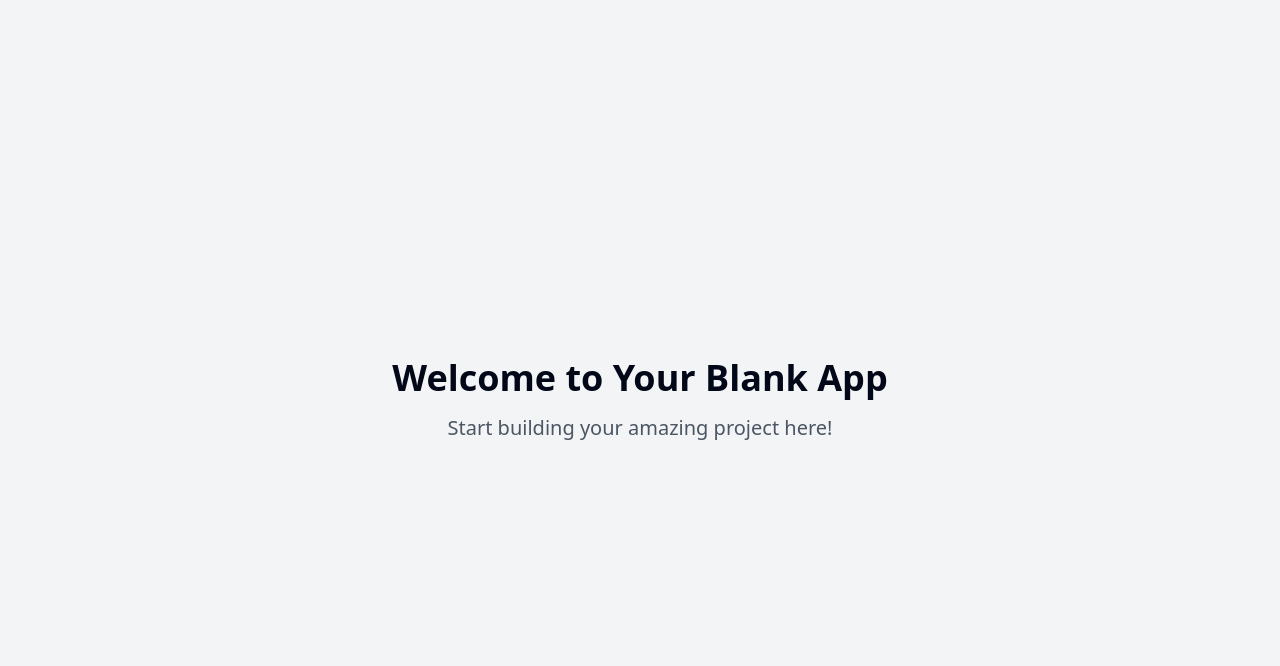
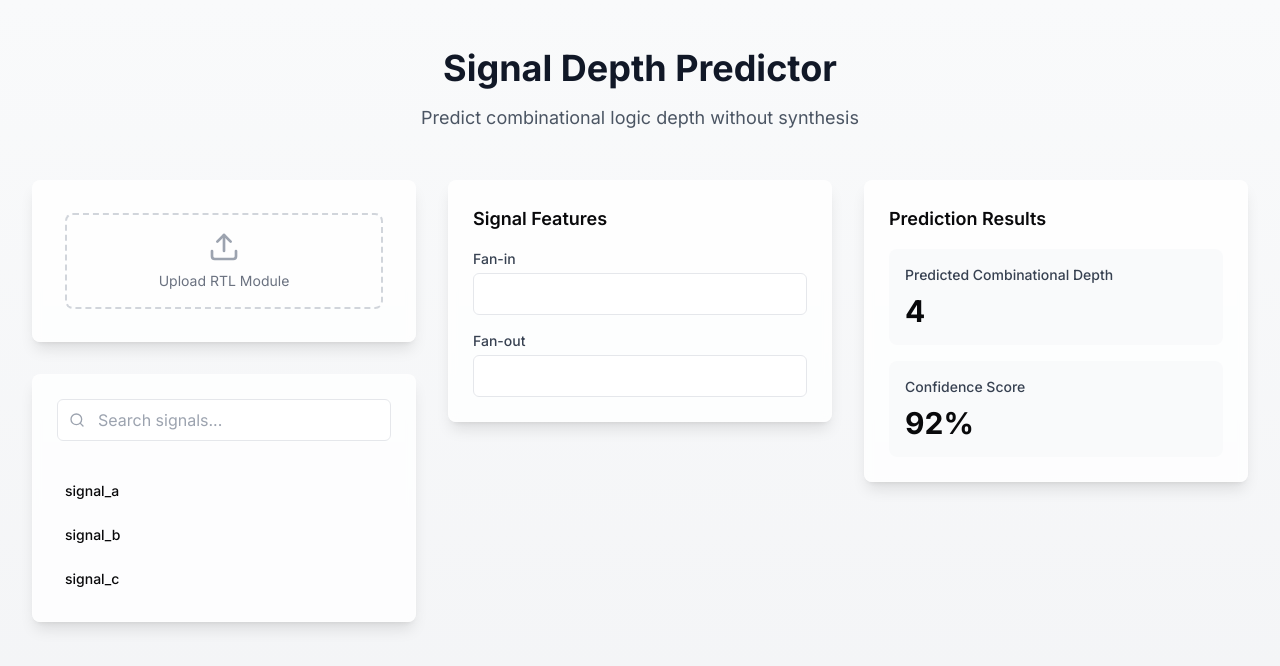
Before and after one commit to Divyanshi279/signal-depth-predictor, a React (Vite) app: page / in a window 1280 px wide. Shown: the top 666 px of the page. Built offline with nearby package versions, Linux system fonts and the light colour scheme.

Commit message:
Implement signal depth predictor
Implements an AI algorithm to predict combinational complexity/depth of signals to quickly identify timing violations in RTL code.

```diff
--- /dev/null
+++ b/src/components/FeatureInput.tsx
@@ -0,0 +1,37 @@
+
+import { useState } from 'react';
+
+export const FeatureInput = () => {
+  const [fanIn, setFanIn] = useState('');
+  const [fanOut, setFanOut] = useState('');
+
+  return (
+    <div className="glass-card p-6 rounded-lg animate-fade-in">
+      <h3 className="text-lg font-semibold mb-4">Signal Features</h3>
+      <div className="space-y-4">
+        <div>
+          <label className="block text-sm font-medium text-gray-700 mb-1">
+            Fan-in
+          </label>
+          <input
+            type="number"
+            value={fanIn}
+            onChange={(e) => setFanIn(e.target.value)}
+            className="w-full p-2 rounded-md border border-gray-200 focus:outline-none focus:ring-2 focus:ring-gray-200"
+          />
+        </div>
+        <div>
+          <label className="block text-sm font-medium text-gray-700 mb-1">
+            Fan-out
+          </label>
+          <input
+            type="number"
+            value={fanOut}
+            onChange={(e) => setFanOut(e.target.value)}
+            className="w-full p-2 rounded-md border border-gray-200 focus:outline-none focus:ring-2 focus:ring-gray-200"
+          />
+        </div>
+      </div>
+    </div>
+  );
+};
--- /dev/null
+++ b/src/components/FileUpload.tsx
@@ -0,0 +1,39 @@
+
+import { useState } from 'react';
+import { Upload } from 'lucide-react';
+
+export const FileUpload = () => {
+  const [file, setFile] = useState<File | null>(null);
+
+  const handleFileChange = (e: React.ChangeEvent<HTMLInputElement>) => {
+    if (e.target.files && e.target.files[0]) {
+      setFile(e.target.files[0]);
+    }
+  };
+
+  return (
+    <div className="glass-card p-8 rounded-lg animate-fade-in">
+      <div className="flex flex-col items-center justify-center gap-4">
+        <div className="p-4 border-2 border-dashed border-gray-300 rounded-lg w-full hover:border-gray-400 transition-colors cursor-pointer">
+          <label className="flex flex-col items-center justify-center gap-2 cursor-pointer">
+            <Upload className="w-8 h-8 text-gray-400" />
+            <span className="text-sm text-gray-500">
+              {file ? file.name : 'Upload RTL Module'}
+            </span>
+            <input
+              type="file"
+              className="hidden"
+              onChange={handleFileChange}
+              accept=".v,.sv,.svh"
+            />
+          </label>
+        </div>
+        {file && (
+          <p className="text-sm text-gray-500">
+            File size: {(file.size / 1024).toFixed(2)} KB
+          </p>
+        )}
+      </div>
+    </div>
+  );
+};
--- /dev/null
+++ b/src/components/ResultsDisplay.tsx
@@ -0,0 +1,22 @@
+
+export const ResultsDisplay = () => {
+  return (
+    <div className="glass-card p-6 rounded-lg animate-fade-in">
+      <h3 className="text-lg font-semibold mb-4">Prediction Results</h3>
+      <div className="space-y-4">
+        <div className="p-4 bg-gray-50 rounded-lg">
+          <p className="text-sm font-medium text-gray-700">
+            Predicted Combinational Depth
+          </p>
+          <p className="text-3xl font-bold mt-2">4</p>
+        </div>
+        <div className="p-4 bg-gray-50 rounded-lg">
+          <p className="text-sm font-medium text-gray-700">
+            Confidence Score
+          </p>
+          <p className="text-3xl font-bold mt-2">92%</p>
+        </div>
+      </div>
+    </div>
+  );
+};
--- /dev/null
+++ b/src/components/SignalSelector.tsx
@@ -0,0 +1,30 @@
+
+import { Search } from 'lucide-react';
+
+export const SignalSelector = () => {
+  return (
+    <div className="glass-card p-6 rounded-lg animate-fade-in">
+      <div className="flex flex-col gap-4">
+        <div className="relative">
+          <Search className="absolute left-3 top-1/2 transform -translate-y-1/2 text-gray-400 w-4 h-4" />
+          <input
+            type="text"
+            placeholder="Search signals..."
+            className="pl-10 w-full p-2 rounded-md border border-gray-200 focus:outline-none focus:ring-2 focus:ring-gray-200"
+          />
+        </div>
+        <div className="mt-4 space-y-2">
+          <div className="p-2 hover:bg-gray-50 rounded-md cursor-pointer transition-colors">
+            <p className="text-sm font-medium">signal_a</p>
+          </div>
+          <div className="p-2 hover:bg-gray-50 rounded-md cursor-pointer transition-colors">
+            <p className="text-sm font-medium">signal_b</p>
+          </div>
+          <div className="p-2 hover:bg-gray-50 rounded-md cursor-pointer transition-colors">
+            <p className="text-sm font-medium">signal_c</p>
+          </div>
+        </div>
+      </div>
+    </div>
+  );
+};
--- a/src/index.css
+++ b/src/index.css
@@ -1,3 +1,6 @@
+
+@import url('https://fonts.googleapis.com/css2?family=Inter:wght@100;200;300;400;500;600;700;800;900&display=swap');
+
 @tailwind base;
 @tailwind components;
 @tailwind utilities;
@@ -5,97 +8,51 @@
 @layer base {
   :root {
     --background: 0 0% 100%;
-    --foreground: 222.2 84% 4.9%;
-
+    --foreground: 240 10% 3.9%;
     --card: 0 0% 100%;
-    --card-foreground: 222.2 84% 4.9%;
-
+    --card-foreground: 240 10% 3.9%;
     --popover: 0 0% 100%;
-    --popover-foreground: 222.2 84% 4.9%;
-
-    --primary: 222.2 47.4% 11.2%;
-    --primary-foreground: 210 40% 98%;
-
-    --secondary: 210 40% 96.1%;
-    --secondary-foreground: 222.2 47.4% 11.2%;
-
-    --muted: 210 40% 96.1%;
-    --muted-foreground: 215.4 16.3% 46.9%;
-
-    --accent: 210 40% 96.1%;
-    --accent-foreground: 222.2 47.4% 11.2%;
-
+    --popover-foreground: 240 10% 3.9%;
+    --primary: 240 5.9% 10%;
+    --primary-foreground: 0 0% 98%;
+    --secondary: 240 4.8% 95.9%;
+    --secondary-foreground: 240 5.9% 10%;
+    --muted: 240 4.8% 95.9%;
+    --muted-foreground: 240 3.8% 46.1%;
+    --accent: 240 4.8% 95.9%;
+    --accent-foreground: 240 5.9% 10%;
     --destructive: 0 84.2% 60.2%;
-    --destructive-foreground: 210 40% 98%;
-
-    --border: 214.3 31.8% 91.4%;
-    --input: 214.3 31.8% 91.4%;
-    --ring: 222.2 84% 4.9%;
-
+    --destructive-foreground: 0 0% 98%;
+    --border: 240 5.9% 90%;
+    --input: 240 5.9% 90%;
+    --ring: 240 5% 64.9%;
     --radius: 0.5rem;
-
-    --sidebar-background: 0 0% 98%;
-
-    --sidebar-foreground: 240 5.3% 26.1%;
-
-    --sidebar-primary: 240 5.9% 10%;
-
-    --sidebar-primary-foreground: 0 0% 98%;
-
-    --sidebar-accent: 240 4.8% 95.9%;
-
-    --sidebar-accent-foreground: 240 5.9% 10%;
-
-    --sidebar-border: 220 13% 91%;
-
-    --sidebar-ring: 217.2 91.2% 59.8%;
   }
 
-  .dark {
-    --background: 222.2 84% 4.9%;
-    --foreground: 210 40% 98%;
-
-    --card: 222.2 84% 4.9%;
-    --card-foreground: 210 40% 98%;
-
-    --popover: 222.2 84% 4.9%;
-    --popover-foreground: 210 40% 98%;
-
-    --primary: 210 40% 98%;
-    --primary-foreground: 222.2 47.4% 11.2%;
-
-    --secondary: 217.2 32.6% 17.5%;
-    --secondary-foreground: 210 40% 98%;
-
-    --muted: 217.2 32.6% 17.5%;
-    --muted-foreground: 215 20.2% 65.1%;
-
-    --accent: 217.2 32.6% 17.5%;
-    --accent-foreground: 210 40% 98%;
-
-    --destructive: 0 62.8% 30.6%;
-    --destructive-foreground: 210 40% 98%;
-
-    --border: 217.2 32.6% 17.5%;
-    --input: 217.2 32.6% 17.5%;
-    --ring: 212.7 26.8% 83.9%;
-    --sidebar-background: 240 5.9% 10%;
-    --sidebar-foreground: 240 4.8% 95.9%;
-    --sidebar-primary: 224.3 76.3% 48%;
-    --sidebar-primary-foreground: 0 0% 100%;
-    --sidebar-accent: 240 3.7% 15.9%;
-    --sidebar-accent-foreground: 240 4.8% 95.9%;
-    --sidebar-border: 240 3.7% 15.9%;
-    --sidebar-ring: 217.2 91.2% 59.8%;
-  }
-}
-
-@layer base {
   * {
     @apply border-border;
   }
 
   body {
-    @apply bg-background text-foreground;
+    @apply bg-background text-foreground font-sans antialiased;
+  }
+
+  .glass-card {
+    @apply bg-white/80 backdrop-blur-sm border border-white/20 shadow-lg;
+  }
+
+  .animate-in {
+    animation: fadeIn 0.3s ease-in-out;
+  }
+
+  @keyframes fadeIn {
+    from {
+      opacity: 0;
+      transform: translateY(10px);
+    }
+    to {
+      opacity: 1;
+      transform: translateY(0);
+    }
   }
 }
--- a/src/pages/Index.tsx
+++ b/src/pages/Index.tsx
@@ -1,11 +1,34 @@
-// Update this page (the content is just a fallback if you fail to update the page)
+
+import { FileUpload } from "@/components/FileUpload";
+import { SignalSelector } from "@/components/SignalSelector";
+import { FeatureInput } from "@/components/FeatureInput";
+import { ResultsDisplay } from "@/components/ResultsDisplay";
 
 const Index = () => {
   return (
-    <div className="min-h-screen flex items-center justify-center bg-gray-100">
-      <div className="text-center">
-        <h1 className="text-4xl font-bold mb-4">Welcome to Your Blank App</h1>
-        <p className="text-xl text-gray-600">Start building your amazing project here!</p>
+    <div className="min-h-screen bg-gradient-to-b from-gray-50 to-gray-100 py-12 px-4 sm:px-6 lg:px-8">
+      <div className="max-w-7xl mx-auto">
+        <div className="text-center mb-12 animate-fade-up">
+          <h1 className="text-4xl font-bold text-gray-900 mb-4">
+            Signal Depth Predictor
+          </h1>
+          <p className="text-lg text-gray-600">
+            Predict combinational logic depth without synthesis
+          </p>
+        </div>
+
+        <div className="grid grid-cols-1 md:grid-cols-2 lg:grid-cols-3 gap-8">
+          <div className="space-y-8">
+            <FileUpload />
+            <SignalSelector />
+          </div>
+          <div>
+            <FeatureInput />
+          </div>
+          <div>
+            <ResultsDisplay />
+          </div>
+        </div>
       </div>
     </div>
   );
```
Also changed, not shown: tailwind.config.ts (+46 -60 lines).
